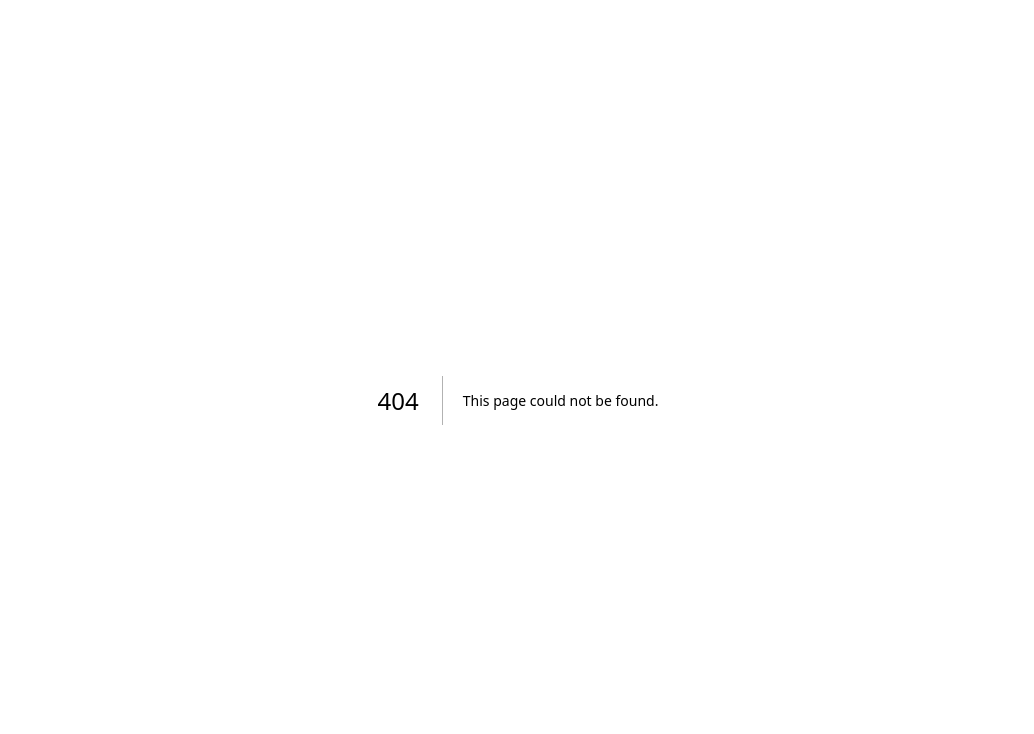
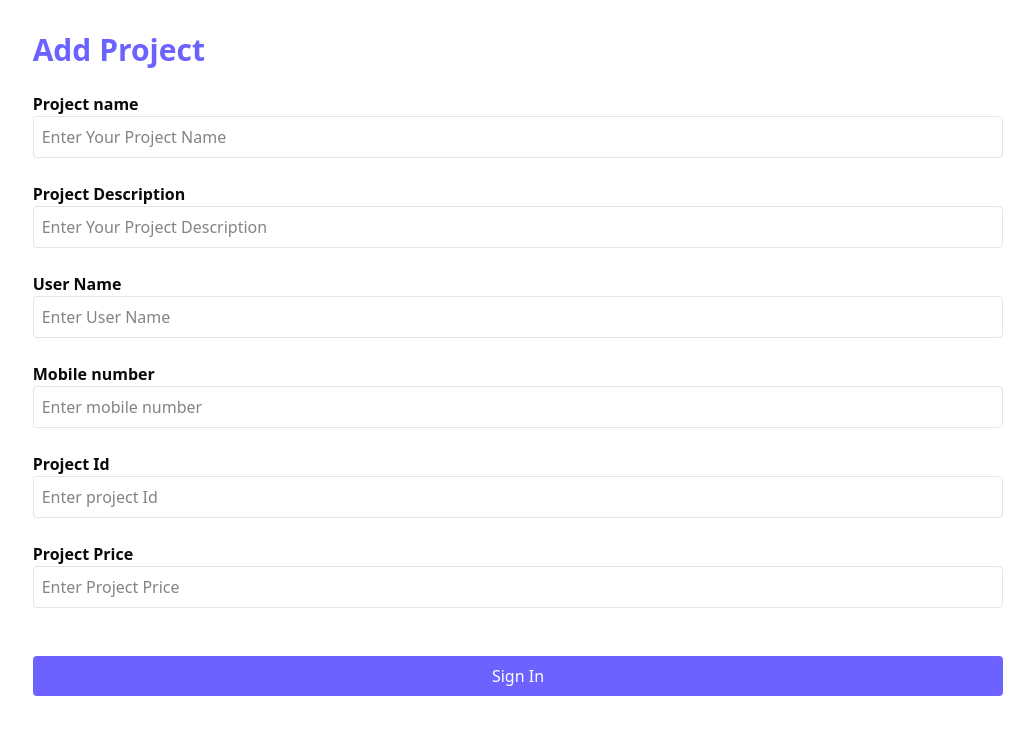
Before and after one commit to adnanakhlasofficial/taskPilot-client, a Next.js app: page /add-form in a window 1280 px wide. Before the commit this address had no page. Shown: the top 734 px of the page, without its empty margins (122-1156 px from the left). Built offline with nearby package versions, Linux system fonts and the light colour scheme.

Commit message:
add project design is done

```diff
--- /dev/null
+++ b/src/app/(auth)/add-form/page.tsx
@@ -0,0 +1,145 @@
+"use client";
+
+import { useForm, SubmitHandler } from "react-hook-form";
+import { VscError } from "react-icons/vsc";
+
+type Inputs = {
+  projectName: string;
+  projectDescription: string;
+  userName: string;
+  mobileNumber: number;
+  projectId: number;
+  projectPrice: number;
+};
+
+function SignIn() {
+  const {
+    register,
+    handleSubmit,
+    formState: { errors },
+  } = useForm<Inputs>();
+
+  const onSubmit: SubmitHandler<Inputs> = (data) => console.log(data);
+
+  return (
+    <div className="lg:w-10/12 mx-auto lg:flex lg:flex-row-reverse h-screen gap-12 p-8 lg:px-12">
+      <div className="w-full items-center justify-center">
+        <form onSubmit={handleSubmit(onSubmit)} className="w-full">
+          <h1 className="text-3xl font-bold mb-6 text-[#6C63FF]">
+            Add Project
+          </h1>
+          {/* project name */}
+          <div className="mb-6">
+            <label className="font-semibold">Project name</label>
+            <br />
+            <input
+              type="text"
+              placeholder="Enter Your Project Name"
+              {...register("projectName", { required: "Project Name is required" })}
+              className="border p-2 rounded hover:border-blue-500 focus:border-blue-500 outline-none w-full"
+            />
+            {errors.projectName && (
+              <span className="text-red-500 mt-2 text-sm flex items-center gap-1">
+                <VscError />
+                {errors.projectName.message}
+              </span>
+            )}
+          </div>
+          {/* project description */}
+          <div className="mb-6">
+            <label className="font-semibold">Project Description</label>
+            <br />
+            <input
+              type="text"
+              placeholder="Enter Your Project Description"
+              {...register("projectDescription", { required: "Project Description is required" })}
+              className="border p-2 rounded hover:border-blue-500 focus:border-blue-500 outline-none w-full"
+            />
+            {errors.projectName && (
+              <span className="text-red-500 mt-2 text-sm flex items-center gap-1">
+                <VscError />
+                {errors.projectName.message}
+              </span>
+            )}
+          </div>
+          {/* user name*/}
+          <div className="mb-6">
+            <label className="font-semibold">User Name</label>
+            <br />
+            <input
+              type="text"
+              placeholder="Enter User Name"
+              {...register("userName", { required: "User Name is required" })}
+              className="border p-2 rounded hover:border-blue-500 focus:border-blue-500 outline-none w-full"
+            />
+            {errors.projectName && (
+              <span className="text-red-500 mt-2 text-sm flex items-center gap-1">
+                <VscError />
+                {errors.projectName.message}
+              </span>
+            )}
+          </div>
+          {/* mobile number*/}
+          <div className="mb-6">
+            <label className="font-semibold">Mobile number</label>
+            <br />
+            <input
+              type="number"
+              placeholder="Enter mobile number"
+              {...register("mobileNumber", { required: "User Name is required" })}
+              className="border p-2 rounded hover:border-blue-500 focus:border-blue-500 outline-none w-full"
+            />
+            {errors.projectName && (
+              <span className="text-red-500 mt-2 text-sm flex items-center gap-1">
+                <VscError />
+                {errors.projectName.message}
+              </span>
+            )}
+          </div>
+          {/* project id*/}
+          <div className="mb-6">
+            <label className="font-semibold">Project Id</label>
+            <br />
+            <input
+              type="number"
+              placeholder="Enter project Id"
+              {...register("projectId", { required: "Project Id is required" })}
+              className="border p-2 rounded hover:border-blue-500 focus:border-blue-500 outline-none w-full"
+            />
+            {errors.projectName && (
+              <span className="text-red-500 mt-2 text-sm flex items-center gap-1">
+                <VscError />
+                {errors.projectName.message}
+              </span>
+            )}
+          </div>
+          {/* project Price*/}
+          <div className="mb-6">
+            <label className="font-semibold">Project Price</label>
+            <br />
+            <input
+              type="number"
+              placeholder="Enter Project Price"
+              {...register("projectPrice", { required: "Project Id is required" })}
+              className="border p-2 rounded hover:border-blue-500 focus:border-blue-500 outline-none w-full"
+            />
+            {errors.projectName && (
+              <span className="text-red-500 mt-2 text-sm flex items-center gap-1">
+                <VscError />
+                {errors.projectName.message}
+              </span>
+            )}
+          </div>
+          {/* Submit Button */}
+          <input
+            type="submit"
+            value="Sign In"
+            className="bg-[#6C63FF] text-white p-2 rounded cursor-pointer w-full hover:bg-[#5a54e6] transition-colors duration-300 mt-6 mb-6 lg:mb-0"
+          />
+        </form>
+      </div>
+    </div>
+  );
+}
+
+export default SignIn;
```
